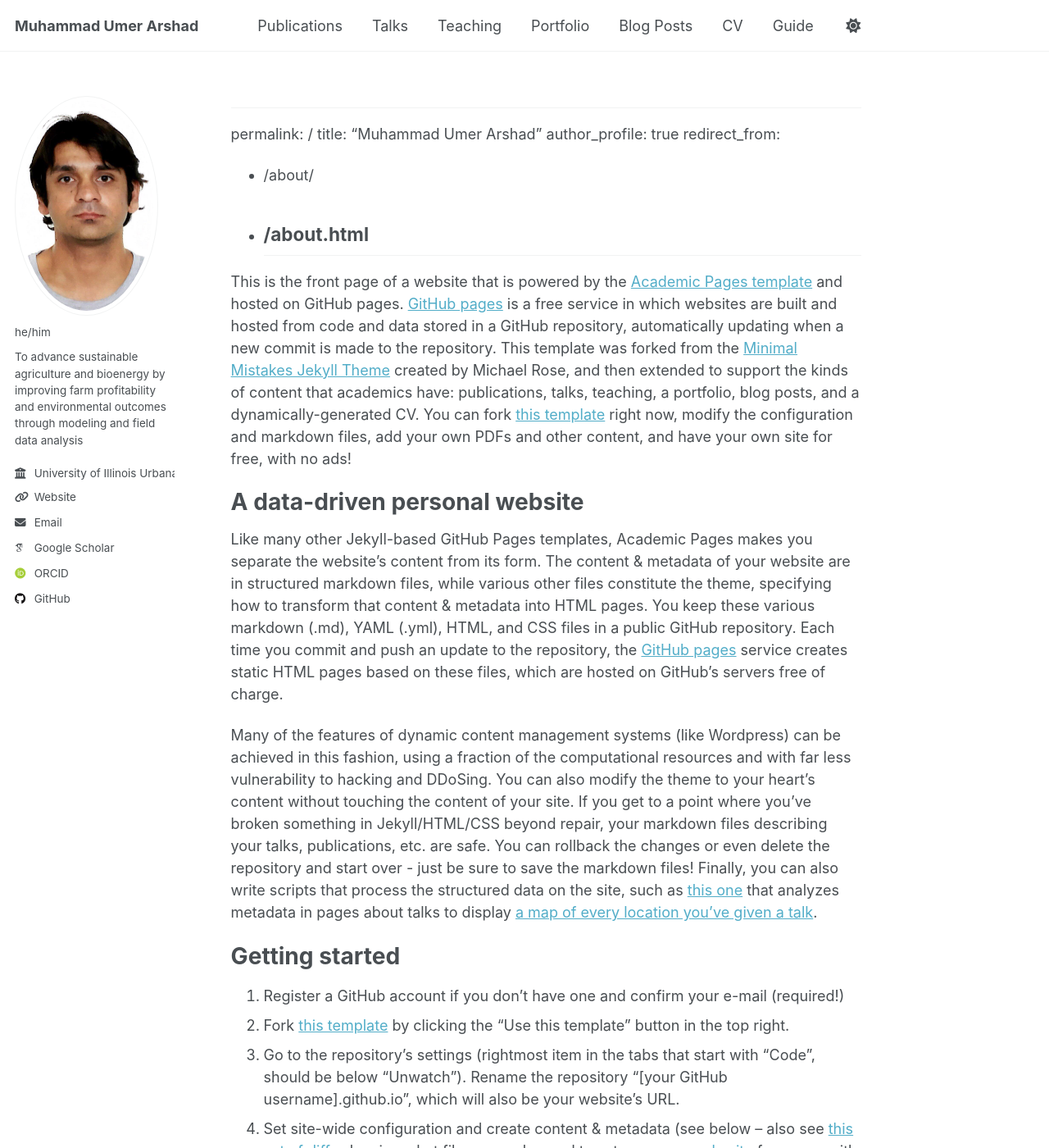
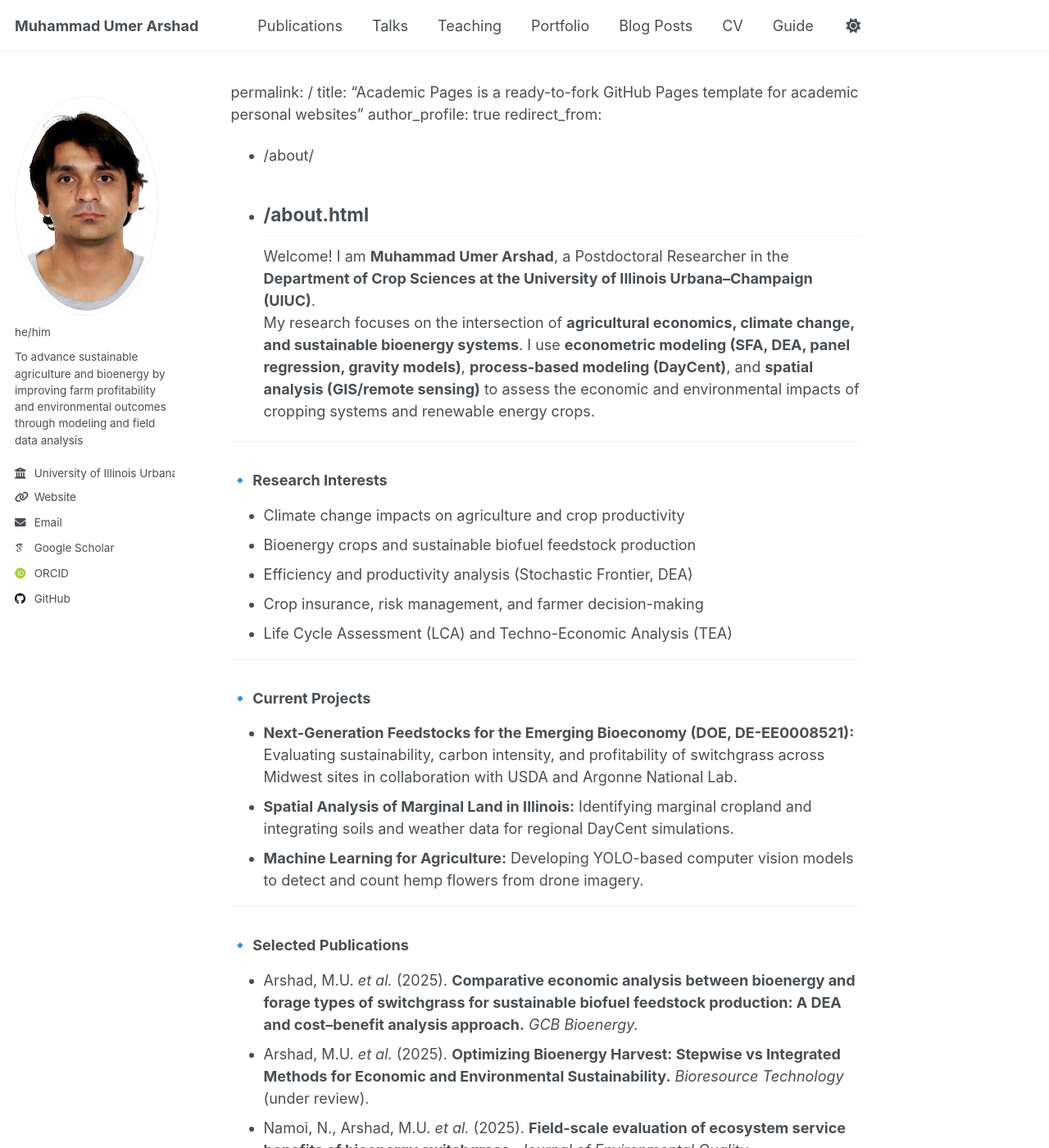
Before and after one commit to marshadu/marshadu.github.io, a Jekyll site: the page built from _pages/about.md, in a window 1280 px wide and 1400 px high. Shown: the whole window at 82% size. Built offline with Jekyll 4.4.1, drawn with Linux system fonts in a browser that asks for light colours; some web fonts are replaced; our own code applies the rules of GitHub Pages for plain Markdown files; some of the changed text lies outside the part shown.

Commit message:
Update about.md

```diff
--- a/_pages/about.md
+++ b/_pages/about.md
@@ -1,11 +1,51 @@
 
----
 permalink: /
-title: "Muhammad Umer Arshad"
+title: "Academic Pages is a ready-to-fork GitHub Pages template for academic personal websites"
 author_profile: true
 redirect_from:
   - /about/
   - /about.html
+---
+Welcome! I am **Muhammad Umer Arshad**, a Postdoctoral Researcher in the **Department of Crop Sciences at the University of Illinois Urbana–Champaign (UIUC)**.
+My research focuses on the intersection of **agricultural economics, climate change, and sustainable bioenergy systems**. I use **econometric modeling (SFA, DEA, panel regression, gravity models)**, **process-based modeling (DayCent)**, and **spatial analysis (GIS/remote sensing)** to assess the economic and environmental impacts of cropping systems and renewable energy crops.
+
+---
+
+### 🔹 Research Interests
+- Climate change impacts on agriculture and crop productivity
+- Bioenergy crops and sustainable biofuel feedstock production
+- Efficiency and productivity analysis (Stochastic Frontier, DEA)
+- Crop insurance, risk management, and farmer decision-making
+- Life Cycle Assessment (LCA) and Techno-Economic Analysis (TEA)
+
+---
+
+### 🔹 Current Projects
+- **Next-Generation Feedstocks for the Emerging Bioeconomy (DOE, DE-EE0008521):** Evaluating sustainability, carbon intensity, and profitability of switchgrass across Midwest sites in collaboration with USDA and Argonne National Lab.
+- **Spatial Analysis of Marginal Land in Illinois:** Identifying marginal cropland and integrating soils and weather data for regional DayCent simulations.
+- **Machine Learning for Agriculture:** Developing YOLO-based computer vision models to detect and count hemp flowers from drone imagery.
+
+---
+
+### 🔹 Selected Publications
+- Arshad, M.U. *et al.* (2025). **Comparative economic analysis between bioenergy and forage types of switchgrass for sustainable biofuel feedstock production: A DEA and cost–benefit analysis approach.** *GCB Bioenergy.*
+- Arshad, M.U. *et al.* (2025). **Optimizing Bioenergy Harvest: Stepwise vs Integrated Methods for Economic and Environmental Sustainability.** *Bioresource Technology* (under review).
+- Namoi, N., Arshad, M.U. *et al.* (2025). **Field-scale evaluation of ecosystem service benefits of bioenergy switchgrass.** *Journal of Environmental Quality.*
+
+👉 [See full list on Google Scholar](https://scholar.google.com/citations?user=iQbRc7kAAAAJ&hl=en)
+
+---
+
+### 🔹 Media Highlights
+- *Prairie grass shows potential for sustainable aviation fuel* – [WCIA News](https://www.wcia.com/news/champaign-county/prairie-grass-shows-potential-for-sustainable-aviation-fuel-u-of-i-scientists/) (2025)
+- *Switchgrass powers new hopes for aviation fuel* – [Farms.com](https://m.farms.com/news/switchgrass-powers-new-hopes-for-aviation-fuel-226398.aspx) (2025)
+
+---
+
+### 🔹 Contact
+📍 Department of Crop Sciences, University of Illinois Urbana–Champaign
+✉️ marshad@illinois.edu | [LinkedIn](https://www.linkedin.com/in/arshadumer/) | [Google Scholar](https://scholar.google.com/citations?user=iQbRc7kAAAAJ&hl=en)
+
 ---
 
 This is the front page of a website that is powered by the [Academic Pages template](https://github.com/academicpages/academicpages.github.io) and hosted on GitHub pages. [GitHub pages](https://pages.github.com) is a free service in which websites are built and hosted from code and data stored in a GitHub repository, automatically updating when a new commit is made to the repository. This template was forked from the [Minimal Mistakes Jekyll Theme](https://mmistakes.github.io/minimal-mistakes/) created by Michael Rose, and then extended to support the kinds of content that academics have: publications, talks, teaching, a portfolio, blog posts, and a dynamically-generated CV. You can fork [this template](https://github.com/academicpages/academicpages.github.io) right now, modify the configuration and markdown files, add your own PDFs and other content, and have your own site for free, with no ads!
```
